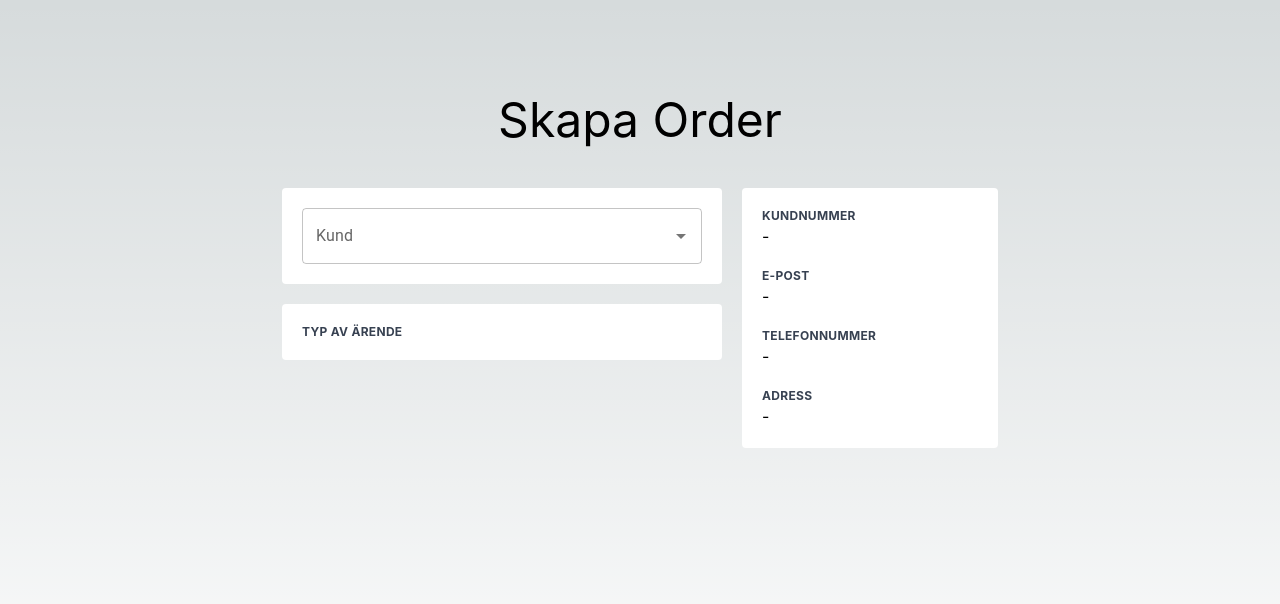
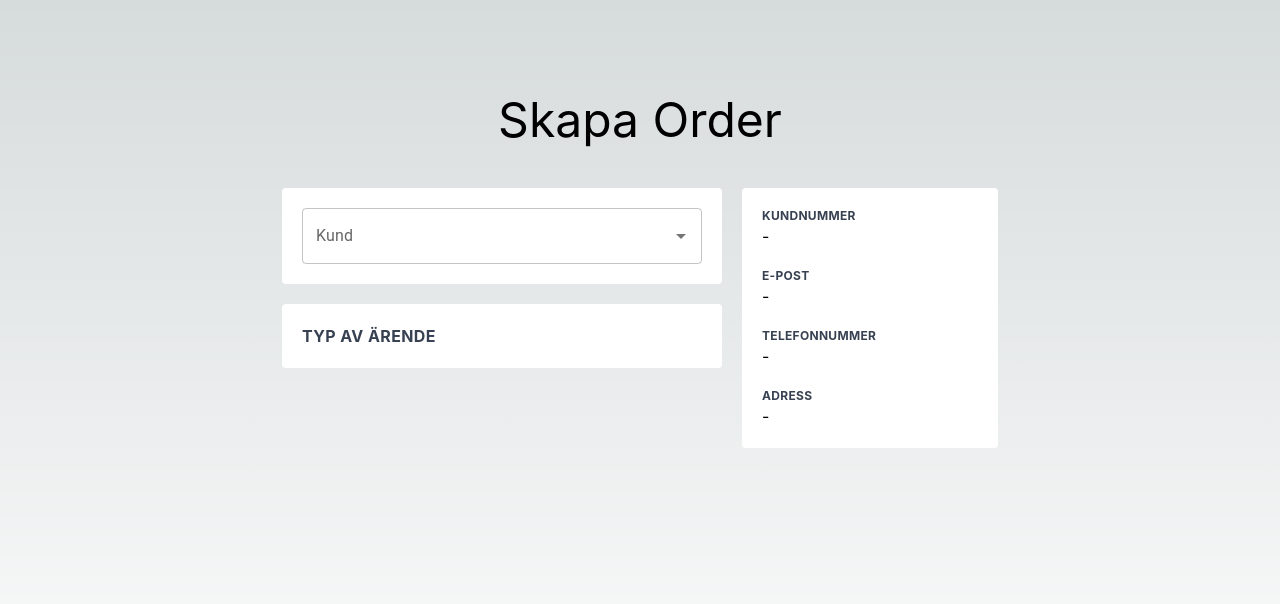
Before and after one commit to sharpness-se/hassessolskydd, a React (Create React App) app in the folder client/: page /skapaorder in a window 1280 px wide. Shown: the top 604 px of the page. Built offline with nearby package versions, Linux system fonts and the light colour scheme.

Commit message:
made order section title text bigger

```diff
--- a/client/src/components/ContactDateComponent.tsx
+++ b/client/src/components/ContactDateComponent.tsx
@@ -7,7 +7,7 @@ interface ContactDateProps{
 const ContactDateComponent: React.FC<ContactDateProps> =({heading})=> {
   return (
     <div className="bg-white rounded p-5 w-full">
-            <h2 className="uppercase tracking-wide text-gray-700 text-xs font-bold">
+            <h2 className="uppercase tracking-wide text-gray-700 text-s font-bold">
               {heading}
             </h2>
           </div>
```
